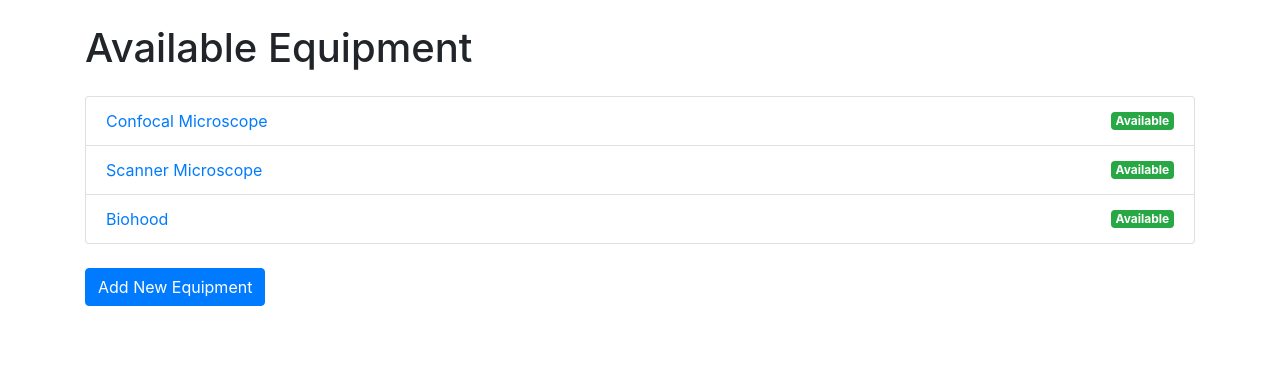
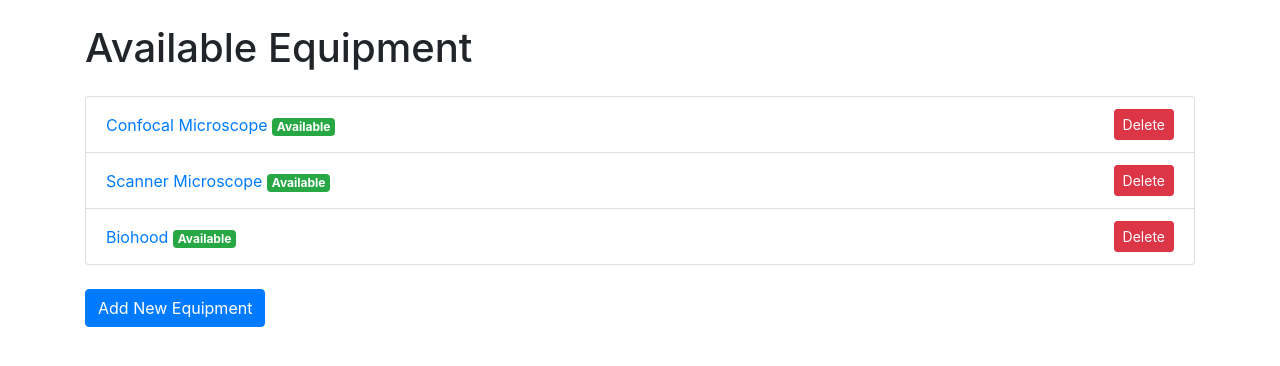
Before and after one commit to santiagomonl/LabTurn-A-Lab-Equipment-Booking-System, a Flask app: page / in a window 1280 px wide. Shown: the top 366 px of the page. Run offline with Flask 2, Linux system fonts and the light colour scheme; data comes from the database, SQL or seed files in the repository; some libraries are stand-ins or nearby versions.

Commit message:
remo9ve piece of equipment botton

```diff
--- a/app.py
+++ b/app.py
@@ -96,6 +96,13 @@ def add_equipment():
         return redirect(url_for('index'))
     return render_template('add_equipment.html')
 
+@app.route('/delete_equipment/<int:equipment_id>', methods=['POST'])
+def delete_equipment(equipment_id):
+    equipment = Equipment.query.get_or_404(equipment_id)
+    db.session.delete(equipment)
+    db.session.commit()
+    app.logger.info(f"Deleted equipment with ID: {equipment_id}")  # Add logging
+    return jsonify({'success': True})
 
 def get_available_time_slots():
     """
--- a/templates/index.html
+++ b/templates/index.html
@@ -12,10 +12,13 @@
 <ul class="list-group">
     {% for item in equipment %}
         <li class="list-group-item d-flex justify-content-between align-items-center">
-            <a href="{{ url_for('equipment_page', equipment_id=item.id) }}">{{ item.name }}</a>
-            <span class="badge badge-{{ 'success' if item.is_available else 'danger' }}">
-                {{ 'Available' if item.is_available else 'Not Available' }}
-            </span>
+            <div>
+                <a href="{{ url_for('equipment_page', equipment_id=item.id) }}">{{ item.name }}</a>
+                <span class="badge badge-{{ 'success' if item.is_available else 'danger' }}">
+                    {{ 'Available' if item.is_available else 'Not Available' }}
+                </span>
+            </div>
+            <button class="btn btn-danger btn-sm delete-equipment" data-id="{{ item.id }}">Delete</button>
         </li>
     {% endfor %}
 </ul>
@@ -23,9 +26,34 @@
 <a href="{{ url_for('add_equipment') }}" class="btn btn-primary">Add New Equipment</a>
 
 <!-- Add Bootstrap JS and dependencies -->
-<script src="https://code.jquery.com/jquery-3.5.1.slim.min.js"></script>
+<script src="https://code.jquery.com/jquery-3.5.1.min.js"></script>
 <script src="https://cdn.jsdelivr.net/npm/@popperjs/core@2.5.4/dist/umd/popper.min.js"></script>
 <script src="https://stackpath.bootstrapcdn.com/bootstrap/4.5.2/js/bootstrap.min.js"></script>
 
+<script>
+    $(document).ready(function() {
+        $('.delete-equipment').click(function() {
+            var equipmentId = $(this).data('id');
+            if (confirm("Are you sure you want to delete this equipment?")) {
+                $.ajax({
+                    url: "{{ url_for('delete_equipment', equipment_id=0) }}".replace('0', equipmentId),
+                    type: 'POST',
+                    success: function(response) {
+                        if (response.success) {
+                            location.reload();
+                        } else {
+                            alert("Failed to delete equipment.");
+                        }
+                    },
+                    error: function(xhr, status, error) {
+                        console.error("Error deleting equipment:", error);
+                        alert("Failed to delete equipment.");
+                    }
+                });
+            }
+        });
+    });
+</script>
+
 </body>
 </html>
```
